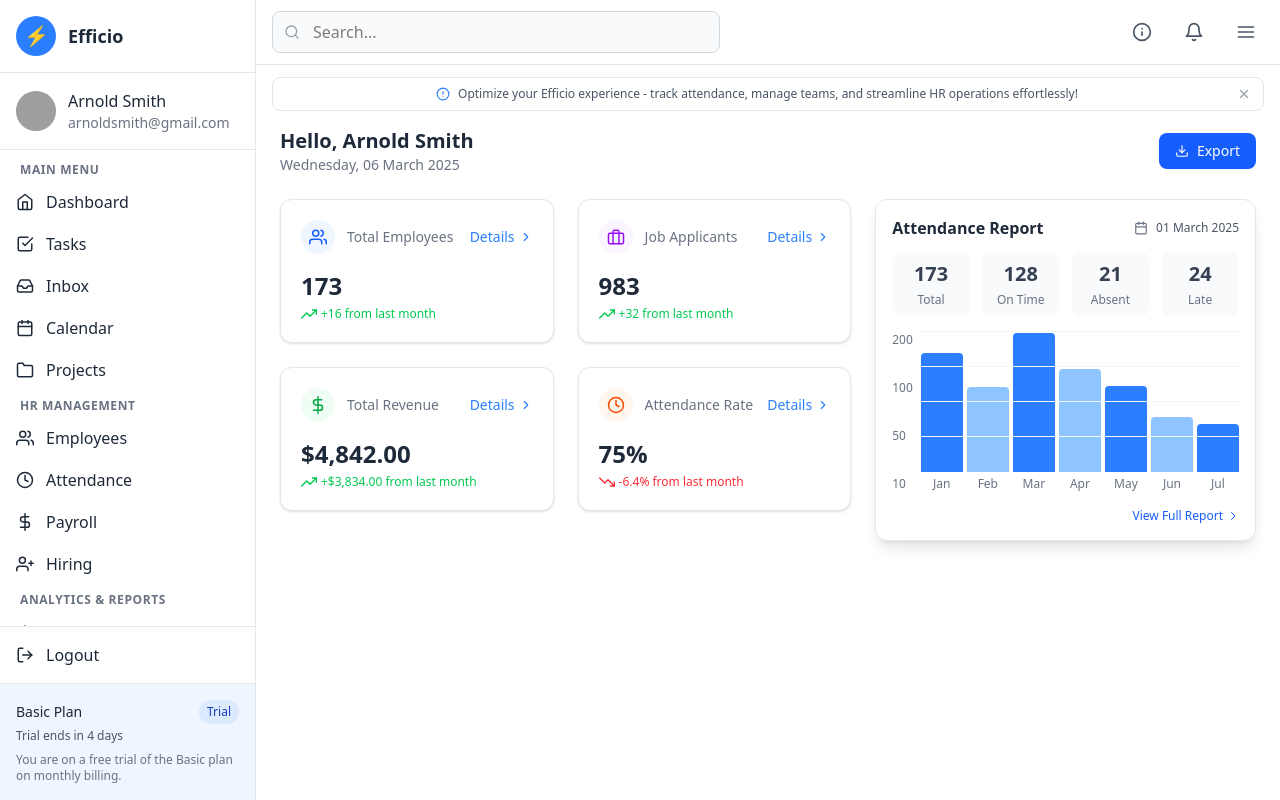
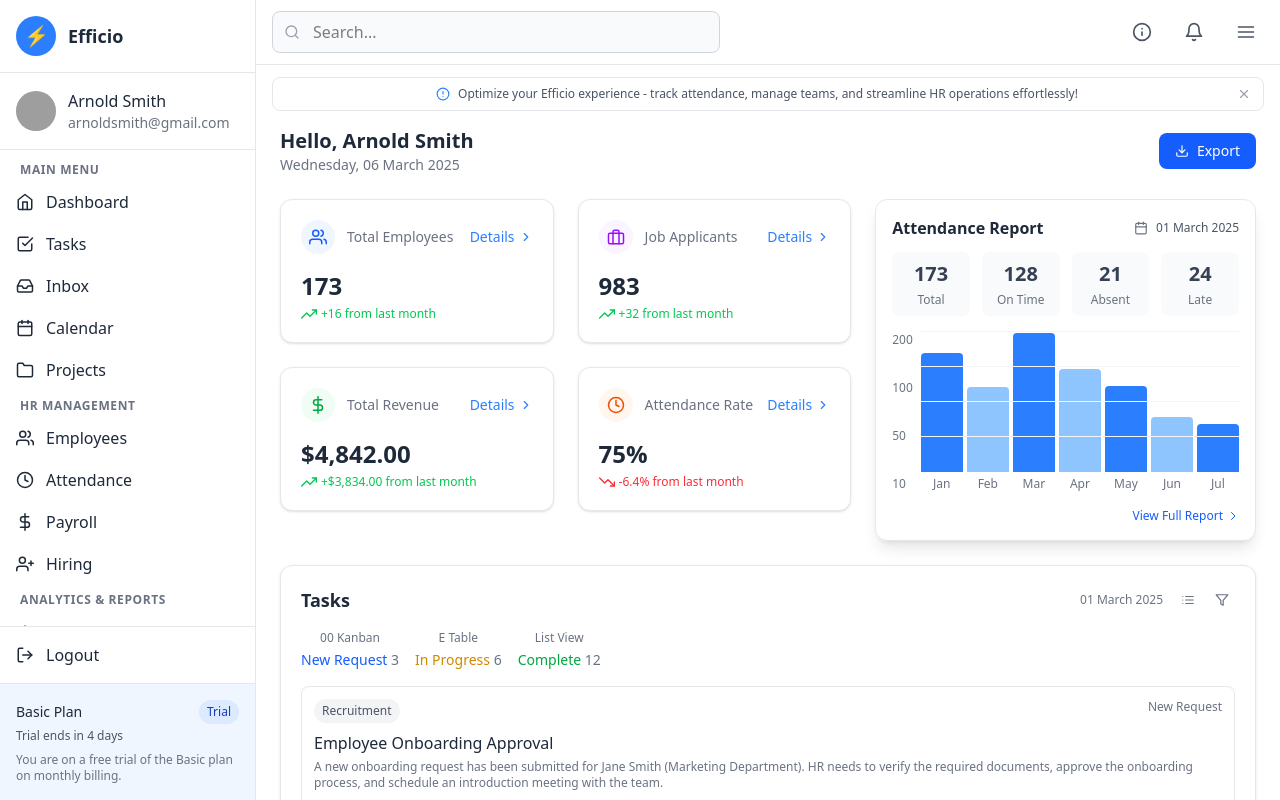
Before and after one commit to Himanshu-coder007/HR-Dashboard-UI, a React (Vite) app: page / in a window 1280 px wide. Built offline with nearby package versions, Linux system fonts and the light colour scheme; grey boxes are pictures that could not be loaded.

Commit message:
added task section

```diff
--- /dev/null
+++ b/src/components/Task.jsx
@@ -0,0 +1,88 @@
+import React from 'react';
+import { FiPlus, FiFilter, FiList } from 'react-icons/fi';
+
+const Task = () => {
+  const tasks = [
+    {
+      category: "Recruitment",
+      title: "Employee Onboarding Approval",
+      description: "A new onboarding request has been submitted for Jane Smith (Marketing Department). HR needs to verify the required documents, approve the onboarding process, and schedule an introduction meeting with the team.",
+      status: "New Request",
+      count: 3
+    },
+    {
+      category: "Finance",
+      title: "Payroll Processing",
+      description: "HR and the finance team are calculating salaries, bonuses, tax deductions, and overtime pay. Any discrepancies need to be resolved before the final payroll submission on March 10.",
+      status: "In Progress",
+      count: 6
+    },
+    {
+      category: "Engagement",
+      title: "Employee Satisfaction Survey",
+      description: "The HR team has gathered feedback from all departments and is now analyzing the results to identify key areas for improvement.",
+      status: "Complete",
+      count: 12
+    }
+  ];
+
+  return (
+    <div className="bg-white p-5 rounded-xl border border-gray-200 shadow-sm h-full">
+      <div className="flex justify-between items-center mb-4">
+        <h2 className="text-lg font-semibold text-gray-800">Tasks</h2>
+        <div className="flex items-center gap-3">
+          <span className="text-xs text-gray-500">01 March 2025</span>
+          <div className="flex items-center gap-2">
+            <button className="p-1.5 rounded-md hover:bg-gray-100">
+              <FiList className="text-gray-500 text-sm" />
+            </button>
+            <button className="p-1.5 rounded-md hover:bg-gray-100">
+              <FiFilter className="text-gray-500 text-sm" />
+            </button>
+          </div>
+        </div>
+      </div>
+
+      <div className="flex gap-4 mb-4">
+        <div className="text-center">
+          <div className="text-xs text-gray-500 mb-1">00 Kanban</div>
+          <div className="text-sm font-medium text-blue-600">New Request <span className="text-gray-500">3</span></div>
+        </div>
+        <div className="text-center">
+          <div className="text-xs text-gray-500 mb-1">E Table</div>
+          <div className="text-sm font-medium text-yellow-600">In Progress <span className="text-gray-500">6</span></div>
+        </div>
+        <div className="text-center">
+          <div className="text-xs text-gray-500 mb-1">List View</div>
+          <div className="text-sm font-medium text-green-600">Complete <span className="text-gray-500">12</span></div>
+        </div>
+      </div>
+
+      <div className="space-y-4">
+        {tasks.map((task, index) => (
+          <div key={index} className="p-3 border border-gray-200 rounded-lg hover:shadow-sm transition-shadow">
+            <div className="flex justify-between items-start mb-2">
+              <span className="text-xs font-medium px-2 py-1 bg-gray-100 rounded-full text-gray-600">{task.category}</span>
+              <span className="text-xs text-gray-500">{task.status}</span>
+            </div>
+            <h3 className="font-medium text-gray-800 mb-1">{task.title}</h3>
+            <p className="text-xs text-gray-500 mb-2">{task.description}</p>
+            <button className="text-xs text-blue-600 hover:text-blue-800 flex items-center">
+              View Details
+              <svg xmlns="http://www.w3.org/2000/svg" className="h-3 w-3 ml-1" fill="none" viewBox="0 0 24 24" stroke="currentColor">
+                <path strokeLinecap="round" strokeLinejoin="round" strokeWidth={2} d="M9 5l7 7-7 7" />
+              </svg>
+            </button>
+          </div>
+        ))}
+      </div>
+
+      <button className="mt-4 w-full flex items-center justify-center gap-2 text-blue-600 hover:text-blue-800 text-sm font-medium py-2 border border-dashed border-gray-300 rounded-lg">
+        <FiPlus className="text-sm" />
+        <span>Add New Task</span>
+      </button>
+    </div>
+  );
+};
+
+export default Task;
--- a/src/pages/Home.jsx
+++ b/src/pages/Home.jsx
@@ -2,6 +2,7 @@
 import Header from '../components/Header';
 import StatsCards from '../components/StatsCards';
 import Attendance from '../components/Attendance';
+import Task from '../components/Task';
 import {
   FiAlertCircle,
   FiX,
@@ -40,17 +41,19 @@
 
       {/* Main Content */}
       <div className="flex-1 p-6 overflow-y-auto">
-        {/* Flex container for StatsCards and Attendance */}
-        <div className="flex flex-col lg:flex-row gap-6">
-          {/* Stats Cards Section - now takes about 60% width */}
+        {/* Top Row - Stats and Attendance */}
+        <div className="flex flex-col lg:flex-row gap-6 mb-6">
           <div className="lg:w-[60%]">
             <StatsCards />
           </div>
-
-          {/* Attendance Section - now takes about 40% width */}
           <div className="lg:w-[40%]">
             <Attendance />
           </div>
+        </div>
+
+        {/* Bottom Row - Task Component */}
+        <div className="mt-6">
+          <Task />
         </div>
       </div>
     </div>
```
